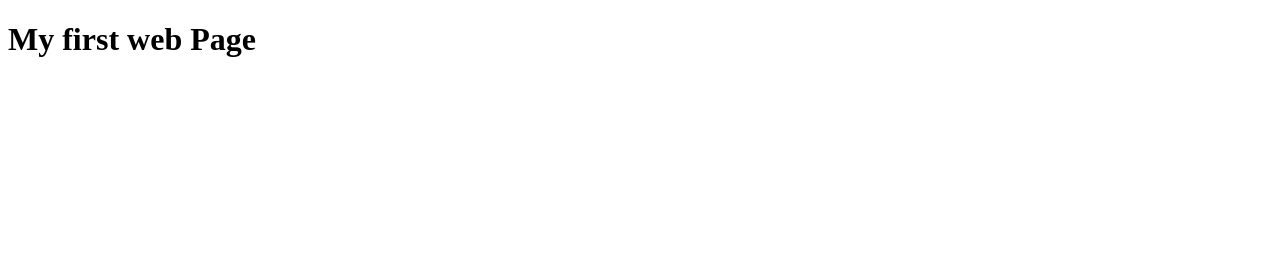
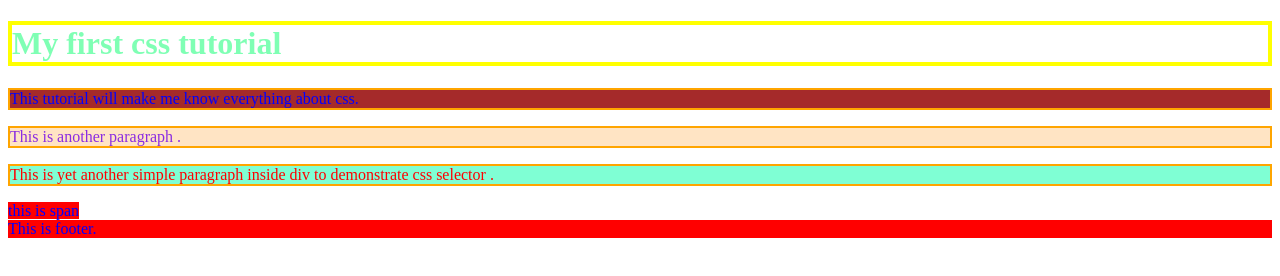
Before and after one commit to AtiqKha3408R/App-F, a plain HTML site: page index.html in a window 1280 px wide. Drawn offline with Linux system fonts and the light colour scheme.

Commit message:
first commit

```diff
--- a/index.html
+++ b/index.html
@@ -3,9 +3,18 @@
 <head>
     <meta charset="UTF-8">
     <meta name="viewport" content="width=device-width, initial-scale=1.0">
-    <title>My first HTML page</title>
+    <title>css tutorial </title>
+    <link rel="stylesheet" href="my.css">
 </head>
 <body>
-    <h1>My first web Page</h1>
+    <h1>My first css tutorial </h1>
+    <p id="firstpara" class="starting line">This tutorial will make me know everything about css.</p>
+    <p id="secondpara" class="second">This is another paragraph .</p>
+    <div>
+        <p>This is yet another simple paragraph inside div to demonstrate css selector .</p>
+    </div>
+    <span>this is span</span>
+    <footer>This is footer.</footer>
+
 </body>
 </html>
--- /dev/null
+++ b/my.css
@@ -0,0 +1,23 @@
+p{
+    color:red;
+    background-color: aquamarine;
+    border: 2px solid orange;
+}
+h1{
+    color: rgb(127, 255, 180);
+    border: 4px solid yellow;
+}
+#firstpara{
+      color: blue;
+      background-color: brown;
+}
+.second{
+    color: blueviolet;
+    background-color: bisque;
+}
+/* #is for id and . is for class */
+span , footer{
+         color: blue;
+         background-color: red;
+}
+/* this upper code is class group selector */
```
